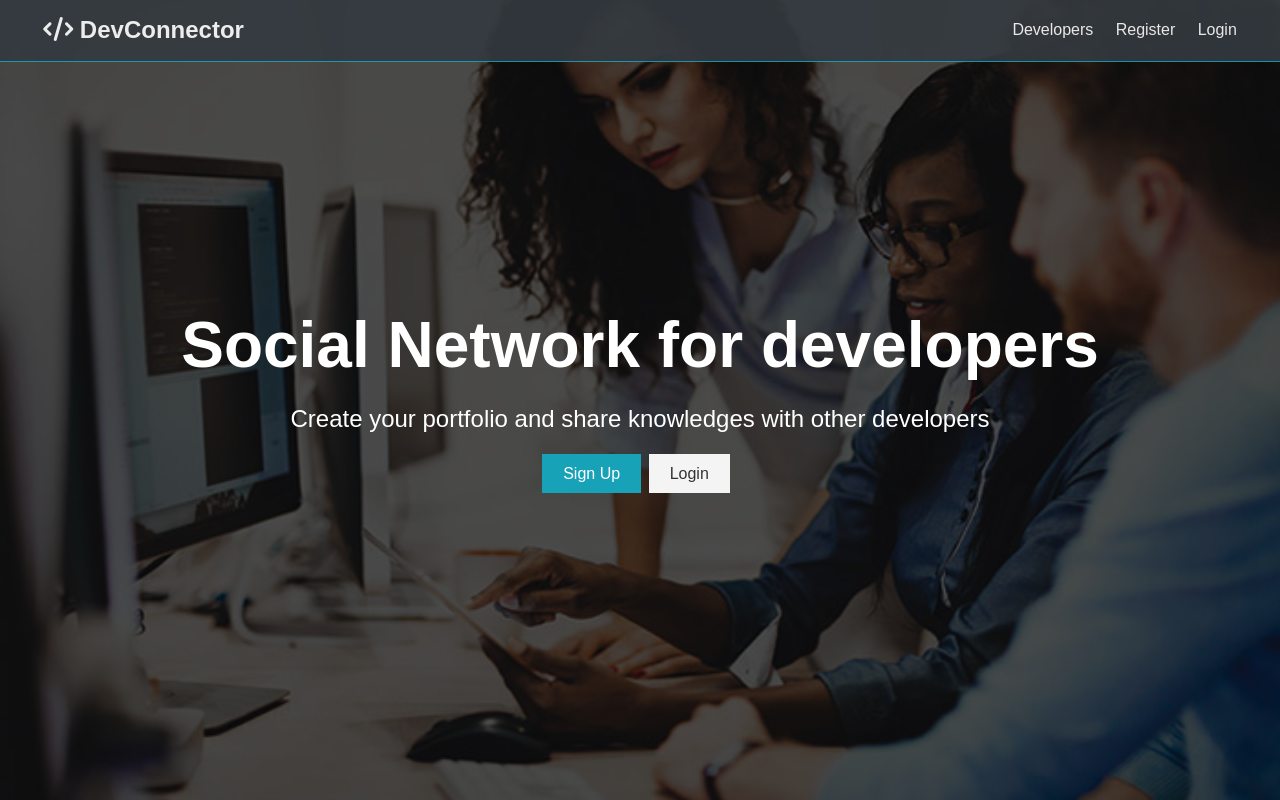
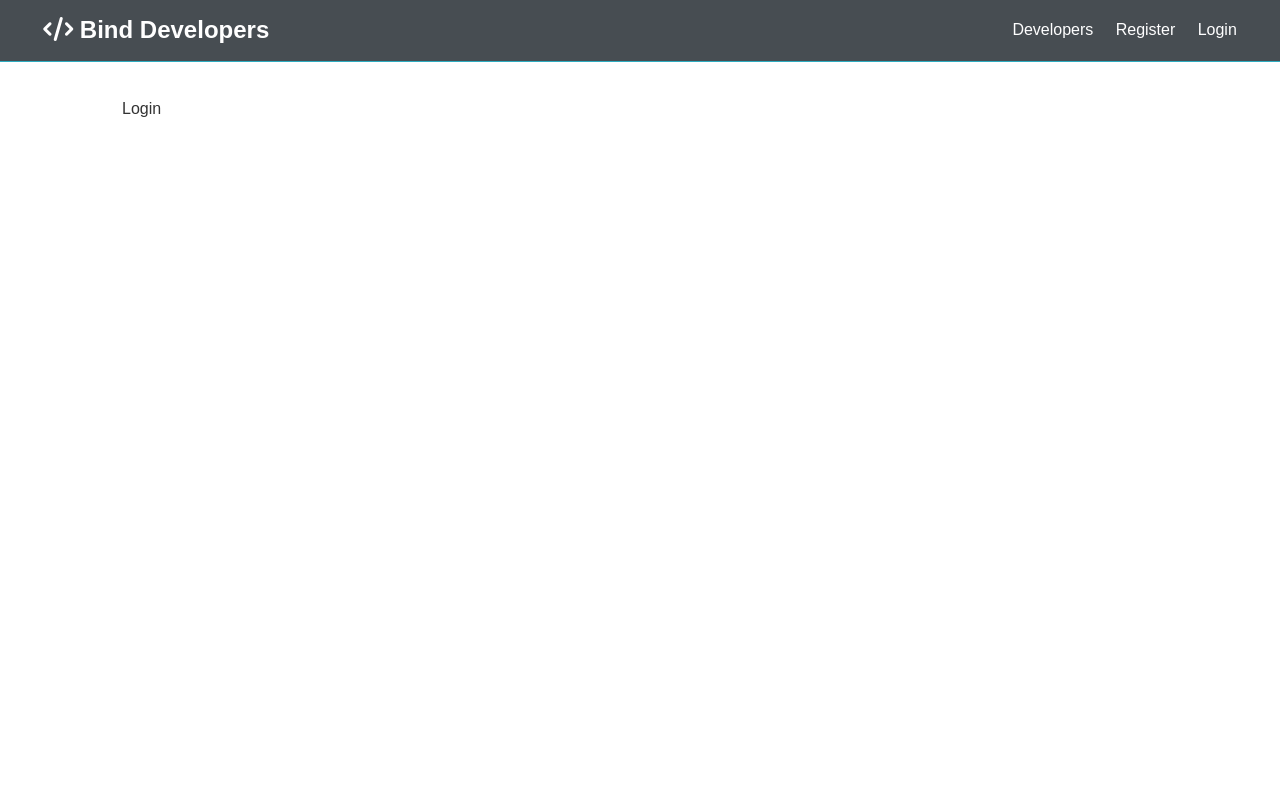
Before and after one commit to VPihalov/Social-network, a React (Create React App) app in the folder client/: page /login in a window 1280 px wide. Built offline with nearby package versions, Linux system fonts and the light colour scheme.

Commit message:
feat(routers): routers for landing and navbar components created

```diff
--- a/client/src/App.js
+++ b/client/src/App.js
@@ -1,13 +1,25 @@
 import React, {Fragment} from 'react';
+import {BrowserRouter as Router, Route, Switch} from 'react-router-dom';
 import Navbar from './components/layout/Navbar';
 import Landing from './components/layout/Landing';
+import Register from './components/auth/Register';
+import Login from './components/auth/Login';
 import './App.css';
 
 const App = () =>
-    <Fragment>
+	<Router>
+		<Fragment>
 			<Navbar/>
-			<Landing/>
-    </Fragment>
+			<Route exact path="/" component={Landing}/>
+			<section className="container">
+				<Switch>
+					<Route exact path="/register" component={Register}/>
+					<Route exact path="/login" component={Login}/>
+				</Switch>
+			</section>
+		</Fragment>
+	</Router>
+
 
 
 
--- /dev/null
+++ b/client/src/components/auth/Login.js
@@ -0,0 +1,11 @@
+import React from 'react'
+
+const Login = () => {
+	return (
+		<div>
+			Login
+		</div>
+	)
+};
+
+export default Login
--- /dev/null
+++ b/client/src/components/auth/Register.js
@@ -0,0 +1,11 @@
+import React from 'react'
+
+const Register = () => {
+	return (
+		<div>
+			Register
+		</div>
+	)
+};
+
+export default Register
--- a/client/src/components/layout/Landing.js
+++ b/client/src/components/layout/Landing.js
@@ -1,4 +1,5 @@
-import React from 'react'
+import React from 'react';
+import {Link} from 'react-router-dom';
 
 const Landing = () => {
 	return (
@@ -10,8 +11,12 @@
 						Create your portfolio and share knowledges with other developers
           </p>
           <div className="buttons">
-            <a href="register.html" className="btn btn-primary">Sign Up</a>
-            <a href="login.html" className="btn btn-light">Login</a>
+            <Link to="/register" className="btn btn-primary">
+							Sign Up
+						</Link>
+            <Link to="/login" className="btn btn-light">
+							Login
+						</Link>
           </div>
         </div>
       </div>
--- a/client/src/components/layout/Navbar.js
+++ b/client/src/components/layout/Navbar.js
@@ -1,22 +1,23 @@
-import React from 'react'
+import React from 'react';
+import {Link} from 'react-router-dom';
 
 const Navbar = () => {
 	return (
 		<nav className="navbar bg-dark">
 			<h1>
-				<a href="index.html">
-					<i className="fas fa-code"></i> DevConnector
-				</a>
+				<Link to="/">
+					<i className="fas fa-code"></i> Bind Developers
+				</Link>
 			</h1>
 			<ul>
 				<li>
-					<a href="profiles.html">Developers</a>
+					<a href="!#">Developers</a>
 				</li>
 				<li>
-					<a href="register.html">Register</a>
+					<Link to="/register">Register</Link>
 				</li>
 				<li>
-					<a href="login.html">Login</a>
+					<Link to="/login">Login</Link>
 				</li>
 			</ul>
 	  </nav>
```
